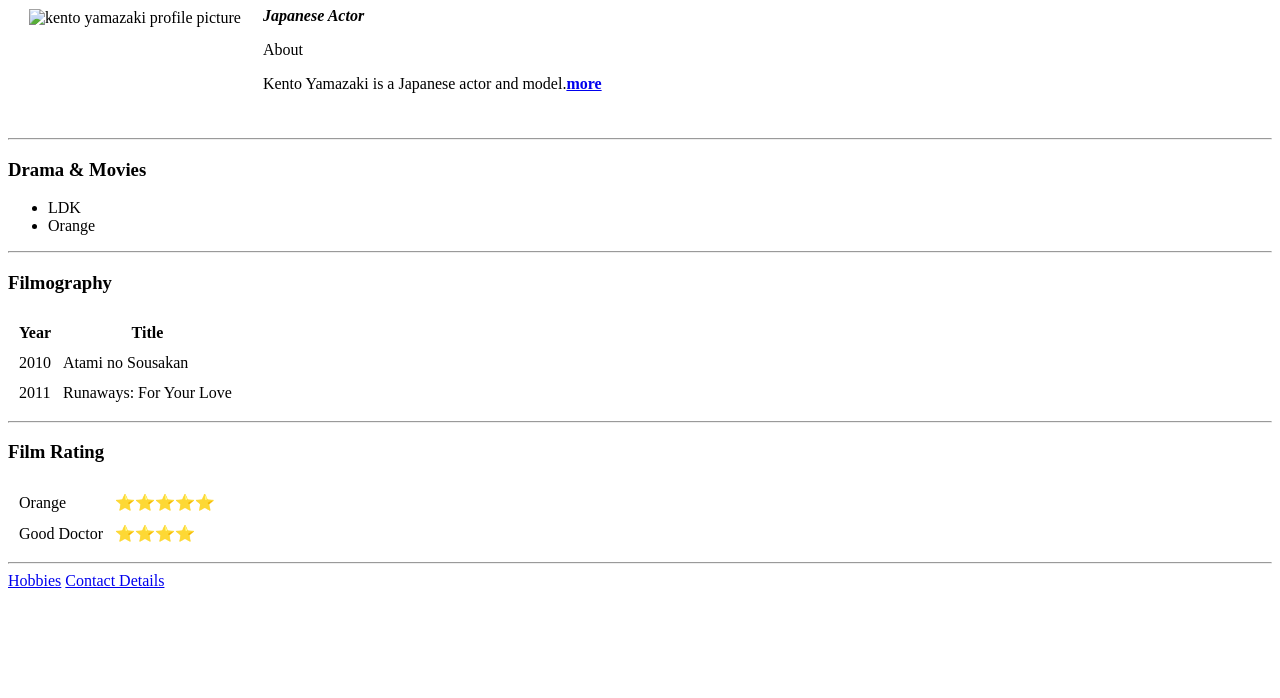
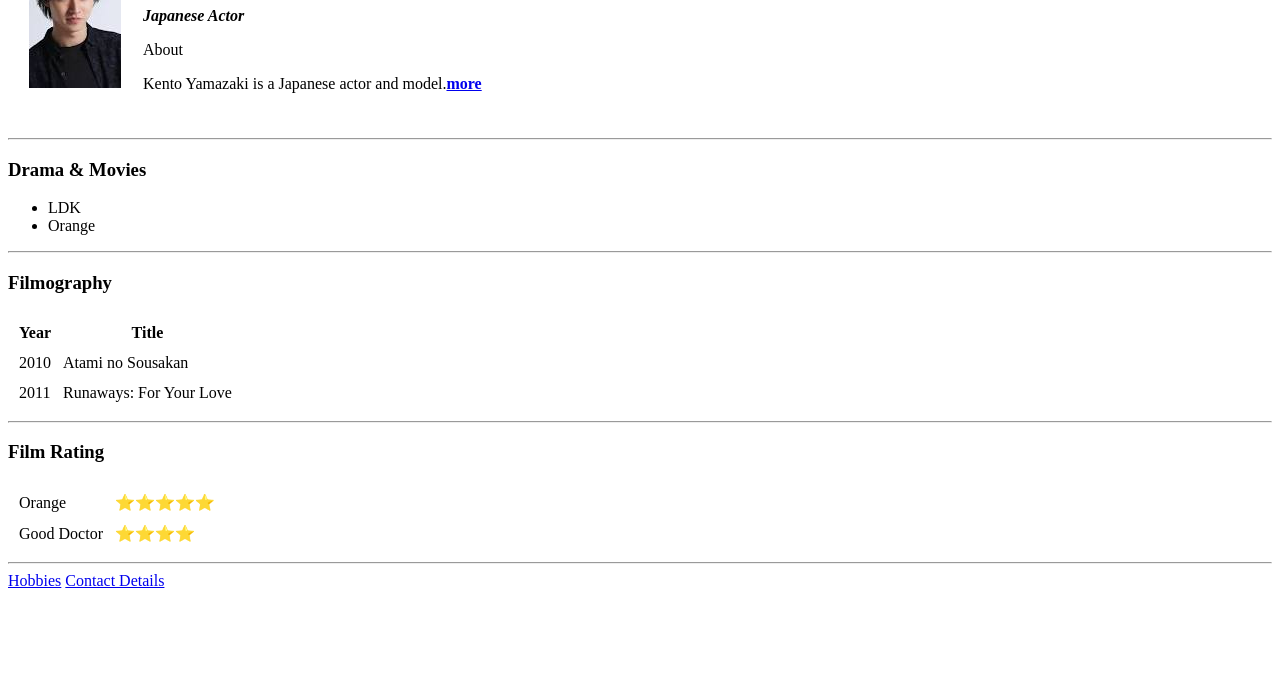
Before and after one commit to ReetuKotangale/profile, a plain HTML site: page index.html in a window 1280 px wide. Shown: the part 102-800 px from the top of the page. Drawn offline with Linux system fonts and the light colour scheme.

Commit message:
Update index.html

```diff
--- a/index.html
+++ b/index.html
@@ -9,7 +9,7 @@
   <body>
     <table cellspacing="20">
       <tr>
-        <td><img src="images/download.jfif" alt="kento yamazaki profile picture"></td>
+        <td><img src="download.jfif" alt="kento yamazaki profile picture"></td>
         <td><h1>Kento Yamazaki</h1>
           <p><em><strong>Japanese Actor</strong></em></p>
           <p>About</p>
```
